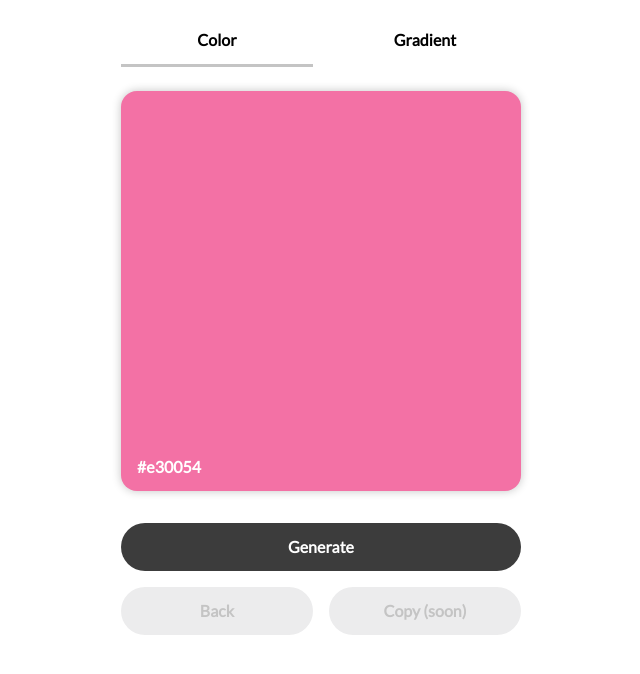
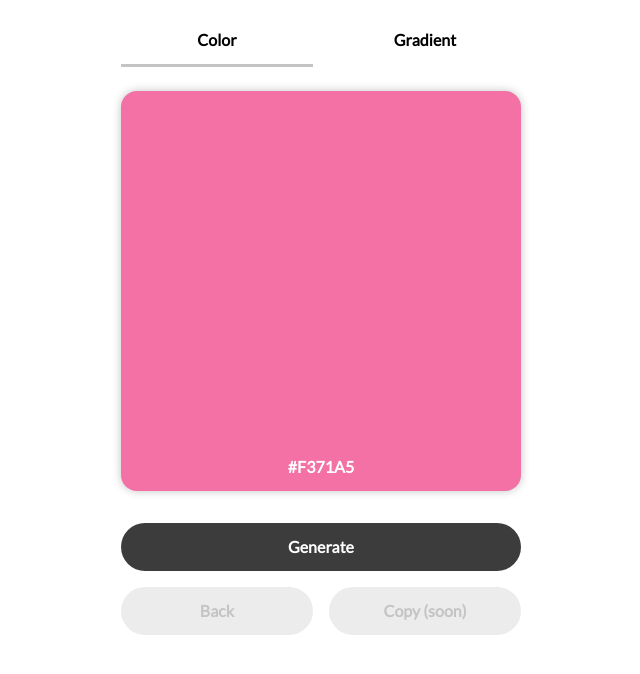
Before and after one commit to ferranblanche/coolor, a website: page index.html in a window 1280 px wide. Shown: the whole page, without its empty margins (319-959 px from the left). Drawn offline with nearby package versions, Linux system fonts and the light colour scheme.

Commit message:
updated package config

```diff
--- a/app.js
+++ b/app.js
@@ -8,7 +8,8 @@ function generateStatus() {
     type == 'color' &&  getColor();
     type == 'gradient' &&  getGradient();
     $('#btn-back').removeClass('btn__secondary-disabled');
-}
+};
+
 function changeStatus(newType) {
     if(type != newType) {
         switch (newType) {
@@ -23,9 +24,9 @@ function changeStatus(newType) {
                 $('#nav-gradient').addClass('nav--item__selected');
                 $('#nav-color').removeClass('nav--item__selected');
                 break;
-        }
-    }
-}
+        };
+    };
+};
 
 // GET
 function getColor() {
@@ -34,24 +35,26 @@ function getColor() {
     current = color;
     setStatus();
     return color;
-}
+};
+
 function getGradient() {
     var gradient = randomGradient();
     type = 'gradient';
     current = gradient;
     setStatus();
     return gradient;
-}
+};
 
 // SET
 function setStatus() {
     $('.color--container').css("background", current);
-}
+    $('.color--label').text(current);
+};
 
 // STORE
 function storeCurrent() {
     previous.push(current);
-}
+};
 
 // UNDO
 function undoStatus() {
@@ -60,7 +63,7 @@ function undoStatus() {
         setStatus();
         previous[0] || $('#btn-back').addClass('btn__secondary-disabled');
     };
-}
+};
 
 // Generate random color
 function randomColor() {
@@ -68,9 +71,10 @@ function randomColor() {
     var color = '#';
     for (var i = 0; i < 6; i++) {
       color += letters[Math.floor(Math.random() * 16)];
-    }
+    };
     return color;
-}
+};
+
 // Generate random gradient
 function randomGradient() {
     var color1 = randomColor();
@@ -78,4 +82,4 @@ function randomGradient() {
     var direction = -45;
     var gradient = `linear-gradient(${direction}deg, ${color1}, ${color2})`;
     return gradient;
-}
+};
--- a/package.json
+++ b/package.json
@@ -2,10 +2,10 @@
   "name": "coolor",
   "version": "1.0.0",
   "description": "",
-  "main": "main.js",
+  "main": "inde.html",
   "scripts": {
     "test": "echo \"Error: no test specified\" && exit 1"
   },
-  "author": "",
+  "author": "Ferran Blanché",
   "license": "ISC"
 }
--- a/styles.css
+++ b/styles.css
@@ -57,9 +57,10 @@
     padding-bottom: 100%;
 }
 .color--label {
+    width: 100%;
     position: absolute;
-    bottom:0;
-    padding: 1rem;
+    bottom: 0;
+    padding: 1rem 0;
     color: white;
     text-align: center;
     font-weight: bold;
```
